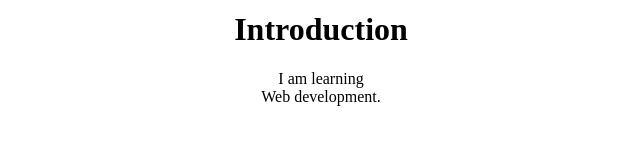
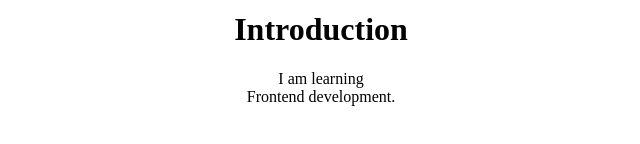
Before and after one commit to Amank2202/Team_109, a plain HTML site: page index.html in a window 1280 px wide. Shown: the part 398-542 px from the top of the page, 319-959 px from the left. Drawn offline with Linux system fonts and the light colour scheme.

Commit message:
I have changed index.html file

```diff
--- a/index.html
+++ b/index.html
@@ -23,7 +23,7 @@
         <hr>
 
         <h1>Introduction</h1>
-        <p bgcolor="yellow">I am learning <!-- HTML break example --> <br> Web development.</p>
+        <p bgcolor="yellow">I am learning <!-- HTML break example --> <br> Frontend development.</p>
 
 
 
```
